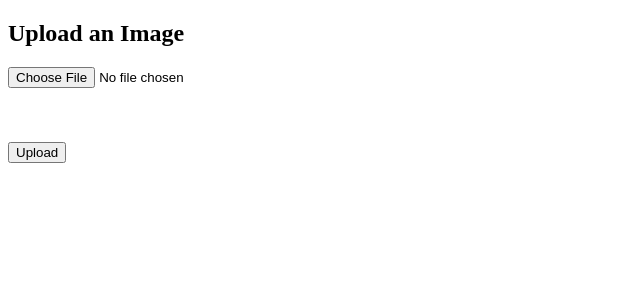
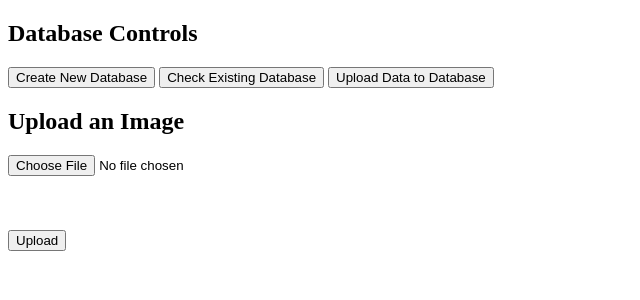
Before and after one commit to jamgrogry/RTH-table-llm-conversion, a Flask app: page / in a window 1280 px wide. Shown: the top 300 px of the page, without its empty margins (0-640 px from the left). Run offline with Flask 3, Linux system fonts and the light colour scheme.

Commit message:
Updated app.py and index.html to initialize a SQLite database and insert the csv from the handwritten table

```diff
--- a/app.py
+++ b/app.py
@@ -1,18 +1,44 @@
 import os
 import csv
+import sqlite3
 import ollama
-from flask import Flask, request, jsonify, send_file, render_template, send_from_directory
+from flask import Flask, request, jsonify, render_template, send_from_directory
 from flask_cors import CORS
 
 app = Flask(__name__)
 CORS(app)
 
 UPLOAD_FOLDER = "uploads"
+DB_NAME = "database.db"
 os.makedirs(UPLOAD_FOLDER, exist_ok=True)
 
 @app.route('/')
 def home():
     return render_template('index.html')
+
+@app.route('/setup_database', methods=['POST'])
+def setup_database():
+    """Creates an empty SQLite database if it doesn't exist."""
+    if os.path.exists(DB_NAME):
+        return jsonify({"message": "Database already exists!"}), 400
+
+    conn = sqlite3.connect(DB_NAME)
+    conn.close()
+
+    return jsonify({"message": "New database created successfully!"})
+
+@app.route('/open_database', methods=['POST'])
+def open_database():
+    """Checks if the database exists and is accessible."""
+    if not os.path.exists(DB_NAME):
+        return jsonify({"message": "Database not found. Create one first."})
+
+    try:
+        conn = sqlite3.connect(DB_NAME)
+        conn.close()
+        return jsonify({"message": "Database exists and is accessible!"})
+    except Exception as e:
+        return jsonify({"error": str(e)}), 500
 
 @app.route('/upload', methods=['POST'])
 def upload_file():
@@ -29,11 +55,11 @@ def upload_file():
     # Process image using LLM (Llama3.2-Vision)
     response = ollama.chat(
         model="llama3.2-vision:11b",
-        messages=[{"role": "user", "content": "convert provided table into .csv format including triple backticks", "images": [filepath]}],
+        messages=[{"role": "user", "content": "convert provided table into .csv format with 5 columns including triple backticks", "images": [filepath]}],
         options={
-            "seed": 42,           # Fixes randomness for reproducibility
-            "temperature": 0.7,   # Controls randomness (lower = more deterministic)
-            "num_ctx": 2048,      # Context length
+            "seed": 42,
+            "temperature": 0.7,
+            "num_ctx": 2048,
         }
     )
 
@@ -49,10 +75,75 @@ def upload_file():
 
         return jsonify({
             "csv_url": f"/uploads/{csv_filename}",
-            "csv_data": csv_content  # Send CSV data for UI display
+            "csv_data": csv_content
         })
 
     return jsonify({"error": "Failed to generate CSV"}), 500
+
+import re
+
+@app.route('/upload_to_database', methods=['POST'])
+def upload_to_database():
+    """Dynamically saves CSV data into the SQLite database."""
+    if not os.path.exists(DB_NAME):
+        return jsonify({"error": "Database does not exist. Create one first."}), 400
+
+    csv_data = request.json.get("csv_data", [])
+    if not csv_data:
+        return jsonify({"error": "No CSV data provided!"}), 400
+
+    conn = sqlite3.connect(DB_NAME)
+    cursor = conn.cursor()
+
+    # Extract headers and clean them
+    raw_headers = csv_data[0]  # First row is the header
+    headers = []
+
+    seen = {}
+    for col in raw_headers:
+        # Remove special characters and replace spaces with underscores
+        clean_col = re.sub(r'\W+', '_', col.strip()).lower()
+
+        # Ensure unique column names by appending a counter if needed
+        count = seen.get(clean_col, 0)
+        if count > 0:
+            clean_col = f"{clean_col}_{count}"  # Rename duplicate
+        seen[clean_col] = count + 1  # Increment count
+
+        headers.append(clean_col)
+
+    # Drop the old table if it exists
+    cursor.execute("DROP TABLE IF EXISTS extracted_data")
+
+    # Create table dynamically
+    create_table_query = f'''
+    CREATE TABLE extracted_data (
+        id INTEGER PRIMARY KEY AUTOINCREMENT,
+        {", ".join([f'"{col}" TEXT' for col in headers])}
+    )
+    '''
+    cursor.execute(create_table_query)
+
+    # Prepare placeholders (?,?,?)
+    column_placeholders = ", ".join(["?" for _ in headers])
+
+    # Insert data (skip the header row)
+    for row in csv_data[1:]:
+        # Ensure correct number of columns
+        while len(row) < len(headers):
+            row.append("")  # Fill missing columns with empty strings
+        while len(row) > len(headers):
+            row = row[:len(headers)]  # Trim extra columns
+
+        cursor.execute(f'INSERT INTO extracted_data ({", ".join(headers)}) VALUES ({column_placeholders})', row)
+
+    conn.commit()
+    conn.close()
+
+    return jsonify({"message": "Data successfully saved to the database!"})
+
+
+
 
 def extract_csv_from_response(text):
     """Extract CSV data from model response."""
--- a/templates/index.html
+++ b/templates/index.html
@@ -5,6 +5,36 @@
     <meta name="viewport" content="width=device-width, initial-scale=1.0">
     <title>Upload Image</title>
     <script>
+        async function setupDatabase() {
+            let response = await fetch("/setup_database", { method: "POST" });
+            let result = await response.json();
+            alert(result.message);
+        }
+
+        async function checkDatabase() {
+            let response = await fetch("/open_database", { method: "POST" });
+            let result = await response.json();
+            alert(result.message);
+        }
+
+        async function uploadToDatabase() {
+            let csvData = document.getElementById("csvTable").dataset.csvData;
+            if (!csvData) {
+                alert("No CSV data found! Upload and extract an image first.");
+                return;
+            }
+
+            let response = await fetch("/upload_to_database", {
+
+                method: "POST",
+                headers: { "Content-Type": "application/json" },
+                body: JSON.stringify({ csv_data: JSON.parse(csvData) })
+            });
+
+            let result = await response.json();
+            alert(result.message || result.error);
+        }
+
         function previewImage(event) {
             const file = event.target.files[0];
             if (file) {
@@ -52,10 +82,16 @@
             });
 
             document.getElementById("csvContainer").style.display = "block";
+            document.getElementById("csvTable").dataset.csvData = JSON.stringify(data);
         }
     </script>
 </head>
 <body>
+
+    <h2>Database Controls</h2>
+    <button onclick="setupDatabase()">Create New Database</button>
+    <button onclick="checkDatabase()">Check Existing Database</button>
+    <button onclick="uploadToDatabase()">Upload Data to Database</button>
 
     <h2>Upload an Image</h2>
     <form id="uploadForm" onsubmit="uploadImage(event)" enctype="multipart/form-data">
```
